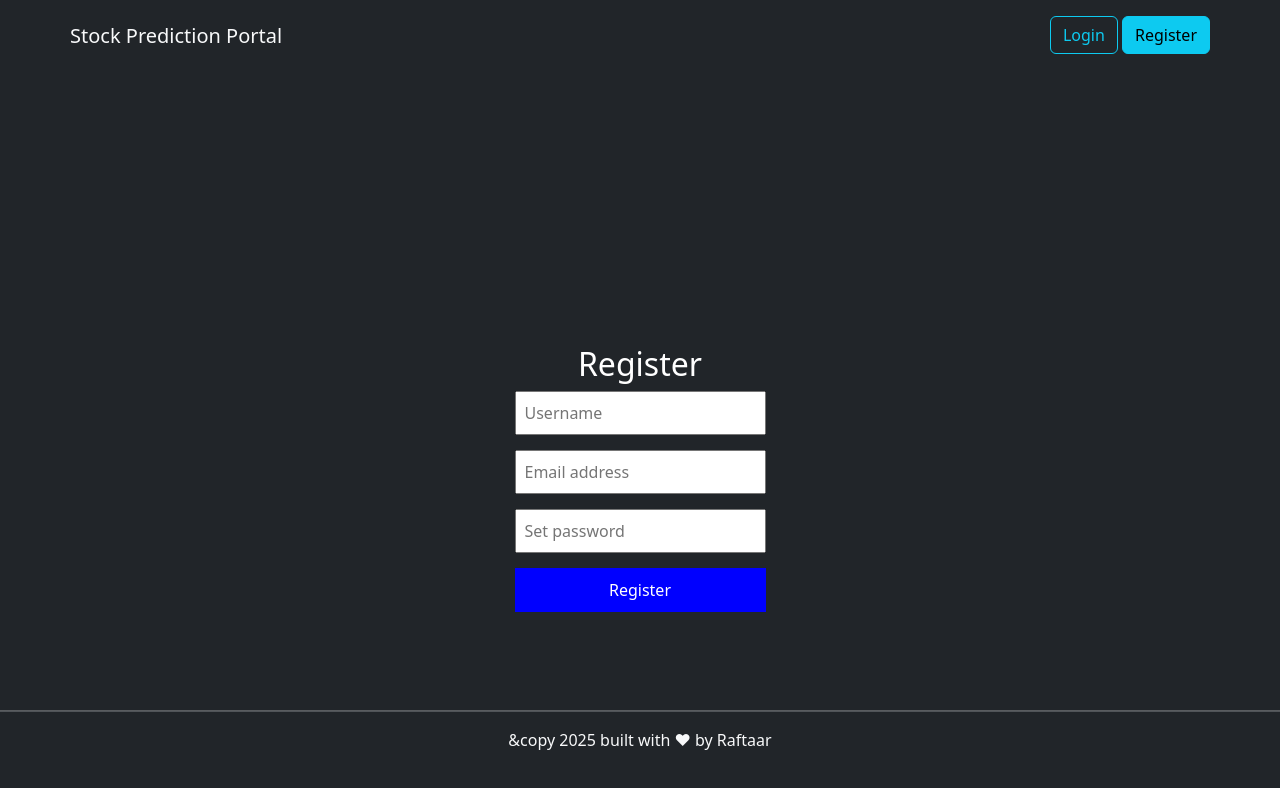
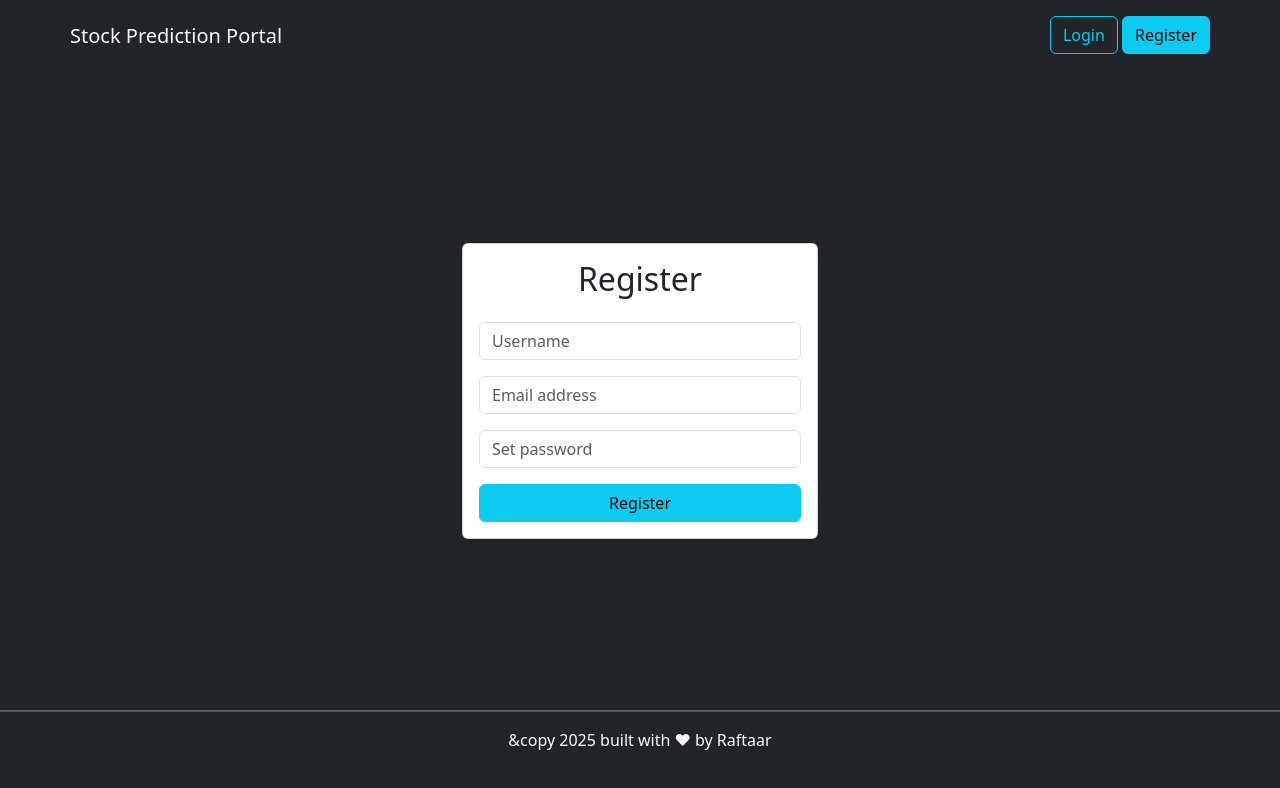
Before and after one commit to Abubakar-idrees-01/stock_prediction_portal, a React (Vite) app in the folder frontend-react/: page /register in a window 1280 px wide. Shown: the top 788 px of the page. Built offline with nearby package versions, Linux system fonts and the light colour scheme.

Commit message:
frontend

```diff
--- a/frontend-react/src/components/register.jsx
+++ b/frontend-react/src/components/register.jsx
@@ -8,7 +8,6 @@
   const handleSubmit = (e) => {
     e.preventDefault();
 
-    // For now just log values
     console.log("Form submitted:", { username, email, password });
 
     // Reset form
@@ -18,57 +17,58 @@
   };
 
   return (
-    <div style={{ maxWidth: "400px", margin: "50px auto" }}>
-      <h2 style={{ textAlign: "center" }}>Register</h2>
+    <div className="container mt-5">
+      <div className="row justify-content-center">
+        <div className="col-md-6 col-lg-4">
+          <div className="card shadow-sm">
+            <div className="card-body">
+              <h2 className="text-center mb-4">Register</h2>
               <form onSubmit={handleSubmit}>
-        <div style={{ marginBottom: "15px" }}>
+                <div className="mb-3">
                   <input
                     type="text"
+                    className="form-control"
                     placeholder="Username"
                     value={username}
                     onChange={(e) => setUsername(e.target.value)}
                     required
-            style={{ width: "100%", padding: "8px" }}
                   />
                 </div>
 
-        <div style={{ marginBottom: "15px" }}>
+                <div className="mb-3">
                   <input
                     type="email"
+                    className="form-control"
                     placeholder="Email address"
                     value={email}
                     onChange={(e) => setEmail(e.target.value)}
                     required
-            style={{ width: "100%", padding: "8px" }}
                   />
                 </div>
 
-        <div style={{ marginBottom: "15px" }}>
+                <div className="mb-3">
                   <input
                     type="password"
+                    className="form-control"
                     placeholder="Set password"
                     value={password}
                     onChange={(e) => setPassword(e.target.value)}
                     required
-            style={{ width: "100%", padding: "8px" }}
                   />
                 </div>
 
                 <button
                   type="submit"
-          style={{
-            width: "100%",
-            padding: "10px",
-            background: "blue",
-            color: "white",
-            border: "none",
-            cursor: "pointer",
-          }}
+                  className="btn btn-info w-100"
                 >
                   Register
                 </button>
               </form>
             </div>
+          </div>
+        </div>
+      </div>
+    </div>
   );
 };
 
```
Lines whose indentation alone changed are shown as unchanged.
